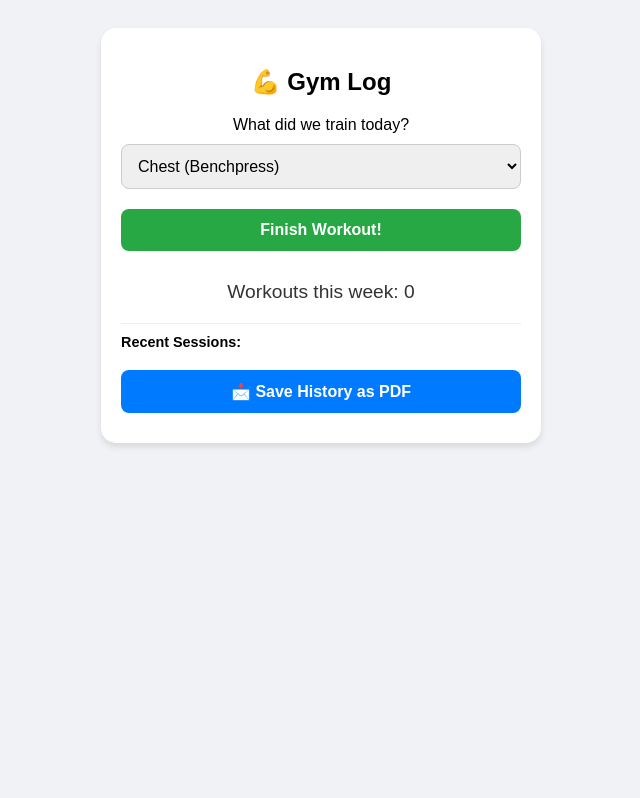
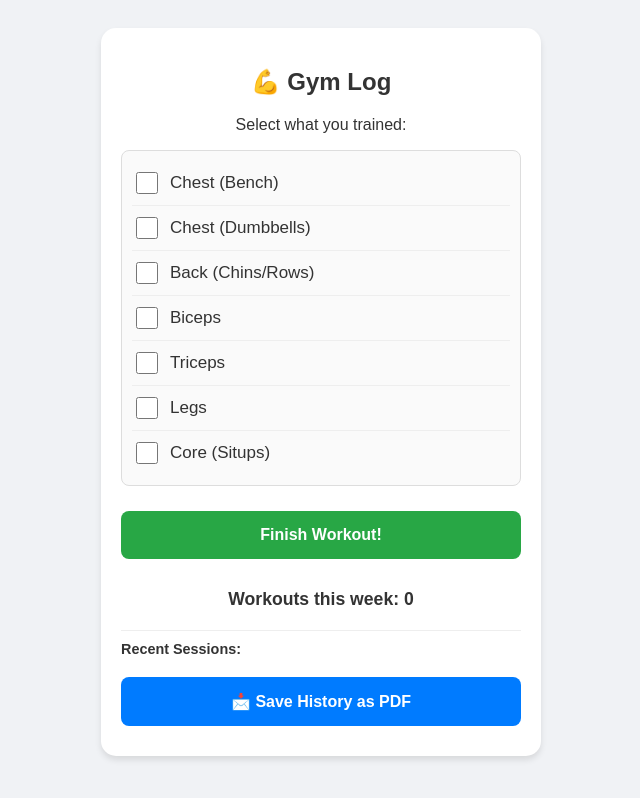
Before and after one commit to a6gitti/workout-app-1, a plain HTML site: page index.html in a window 1280 px wide. Shown: the whole page, without its empty margins (319-959 px from the left). Drawn offline with nearby package versions, Linux system fonts and the light colour scheme.

Commit message:
Enhance gym log UI and functionality

```diff
--- a/index.html
+++ b/index.html
@@ -8,12 +8,20 @@
     <script src="https://cdnjs.cloudflare.com/ajax/libs/jspdf/2.5.1/jspdf.umd.min.js"></script>
 
     <style>
-        body { font-family: sans-serif; background: #f0f2f5; padding: 20px; text-align: center; }
+        body { font-family: sans-serif; background: #f0f2f5; padding: 20px; text-align: center; color: #333; }
         .card { background: white; padding: 20px; border-radius: 15px; box-shadow: 0 4px 6px rgba(0,0,0,0.1); max-width: 400px; margin: auto; }
-        select, button { width: 100%; padding: 12px; margin: 10px 0; border-radius: 8px; border: 1px solid #ccc; font-size: 16px; box-sizing: border-box; }
-        button { background: #28a745; color: white; border: none; cursor: pointer; font-weight: bold; }
-        .btn-pdf { background: #007bff; margin-top: 20px; }
-        .stats { margin-top: 20px; font-size: 1.2em; color: #333; }
+
+        /* Checklist Styling */
+        .checklist { text-align: left; margin: 15px 0; background: #fafafa; padding: 10px; border-radius: 8px; border: 1px solid #ddd; }
+        .check-item { display: flex; align-items: center; padding: 8px 0; border-bottom: 1px solid #eee; font-size: 17px; cursor: pointer; }
+        .check-item:last-child { border-bottom: none; }
+        input[type="checkbox"] { width: 22px; height: 22px; margin-right: 12px; cursor: pointer; }
+
+        button { width: 100%; padding: 15px; margin: 10px 0; border-radius: 8px; border: none; font-size: 16px; font-weight: bold; cursor: pointer; }
+        .btn-log { background: #28a745; color: white; }
+        .btn-pdf { background: #007bff; color: white; margin-top: 20px; }
+
+        .stats { margin-top: 20px; font-size: 1.1em; font-weight: bold; }
         .log { margin-top: 20px; text-align: left; font-size: 0.9em; max-height: 200px; overflow-y: auto; border-top: 1px solid #eee; padding-top: 10px; }
     </style>
 </head>
@@ -21,19 +29,19 @@
 
 <div class="card">
     <h2>💪 Gym Log</h2>
+    <p>Select what you trained:</p>
 
-    <label for="muscle">What did we train today?</label>
-    <select id="muscle">
-        <option value="Chest (Benchpress)">Chest (Benchpress)</option>
-        <option value="Chest (Dumbbells)">Chest (Dumbbells)</option>
-        <option value="Back (Chins/Rows)">Back (Chins/Rows)</option>
-        <option value="Biceps">Arms (Biceps)</option>
-        <option value="Tereceps">Arms (Triceps)</option>
-        <option value="Legs">Legs</option>
-        <option value="Situps">Core (Situps)</option>
-    </select>
+    <div class="checklist" id="muscleList">
+        <label class="check-item"><input type="checkbox" value="Chest (Bench)"> Chest (Bench)</label>
+        <label class="check-item"><input type="checkbox" value="Chest (Dumbbells)"> Chest (Dumbbells)</label>
+        <label class="check-item"><input type="checkbox" value="Back (Chins/Rows)"> Back (Chins/Rows)</label>
+        <label class="check-item"><input type="checkbox" value="Biceps"> Biceps</label>
+        <label class="check-item"><input type="checkbox" value="Triceps"> Triceps</label>
+        <label class="check-item"><input type="checkbox" value="Legs"> Legs</label>
+        <label class="check-item"><input type="checkbox" value="Core (Situps)"> Core (Situps)</label>
+    </div>
 
-    <button onclick="logWorkout()">Finish Workout!</button>
+    <button class="btn-log" onclick="logWorkout()">Finish Workout!</button>
 
     <div class="stats">
         Workouts this week: <span id="weekCount">0</span>
@@ -47,15 +55,27 @@
 </div>
 
 <script>
-    // --- CORE LOGIC ---
     function logWorkout() {
-        const muscle = document.getElementById('muscle').value;
+        // Find all checked boxes
+        const checkboxes = document.querySelectorAll('#muscleList input[type="checkbox"]:checked');
+
+        if (checkboxes.length === 0) {
+            alert("Please select at least one muscle group!");
+            return;
+        }
+
+        // Combine selected values into one string (e.g., "Back, Biceps")
+        const selectedMuscles = Array.from(checkboxes).map(cb => cb.value).join(", ");
+
         const now = new Date();
-        const entry = { date: now.toISOString(), type: muscle };
+        const entry = { date: now.toISOString(), type: selectedMuscles };
 
         let history = JSON.parse(localStorage.getItem('gymLogs')) || [];
         history.push(entry);
         localStorage.setItem('gymLogs', JSON.stringify(history));
+
+        // Clear checkboxes for next time
+        checkboxes.forEach(cb => cb.checked = false);
 
         confetti({ particleCount: 150, spread: 70, origin: { y: 0.6 } });
         updateDisplay();
@@ -79,7 +99,6 @@
             }).join('<br>');
     }
 
-    // --- PDF GENERATION ---
     async function downloadPDF() {
         const { jsPDF } = window.jspdf;
         const doc = new jsPDF();
@@ -88,14 +107,15 @@
         doc.setFontSize(20);
         doc.text("My 2026 Workout Report", 20, 20);
         doc.setFontSize(12);
-        doc.text(`Generated on: ${new Date().toLocaleDateString()}`, 20, 30);
+        doc.text(`Total Sessions: ${history.length}`, 20, 30);
         doc.text("---------------------------------------", 20, 35);
 
         let yPosition = 45;
-        history.reverse().forEach((item, index) => {
-            if (yPosition > 280) { doc.addPage(); yPosition = 20; } // New page if full
+        // Make sure to copy history before reversing so we don't mess up the main UI
+        [...history].reverse().forEach((item, index) => {
+            if (yPosition > 280) { doc.addPage(); yPosition = 20; }
             const d = new Date(item.date);
-            doc.text(`${index + 1}. ${d.toLocaleDateString()} - ${item.type}`, 20, yPosition);
+            doc.text(`${d.toLocaleDateString()} - ${item.type}`, 20, yPosition);
             yPosition += 10;
         });
 
```
